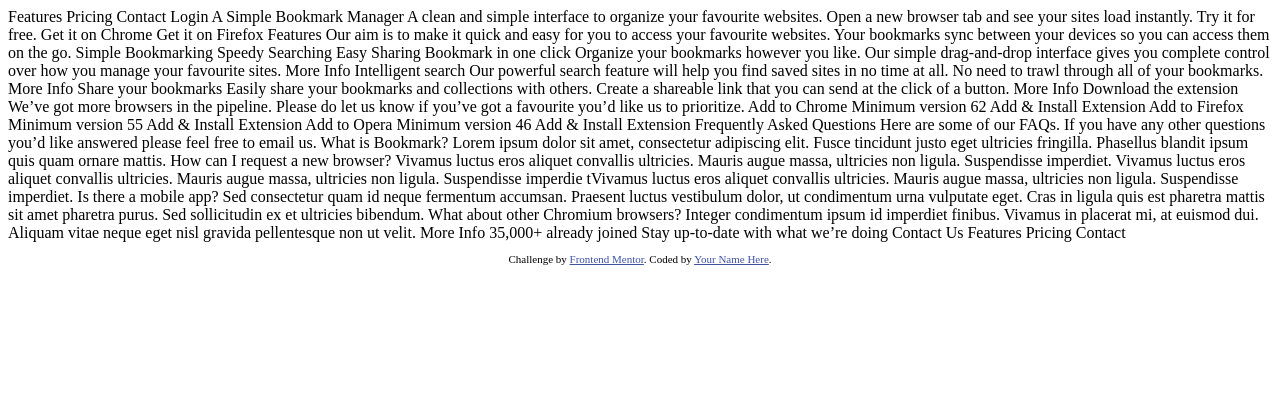
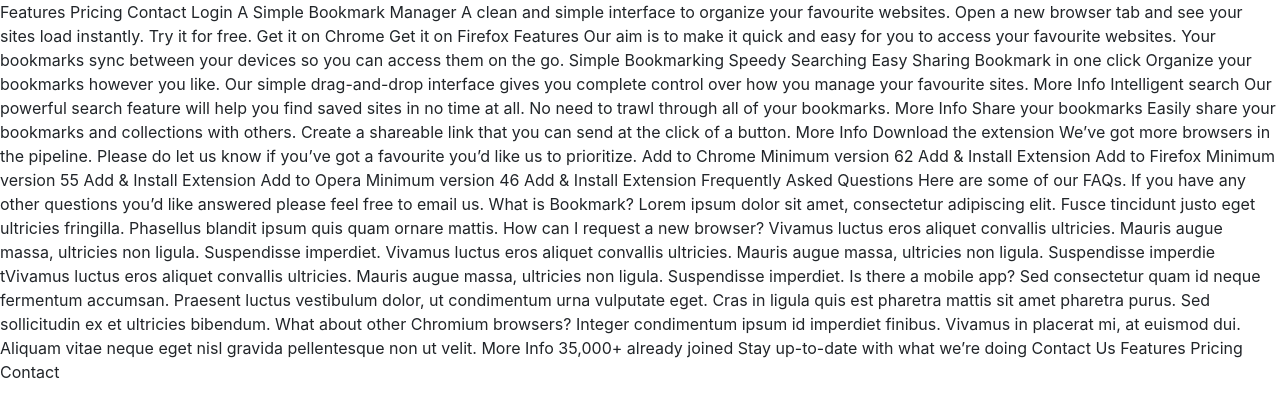
Before and after one commit to donCelis/bookmark-landing-page, a plain HTML site: page index.html in a window 1280 px wide. Drawn offline with nearby package versions, Linux system fonts and the light colour scheme.

Commit message:
bootstrap agregado

```diff
--- a/index.html
+++ b/index.html
@@ -2,17 +2,11 @@
 <html lang="en">
 <head>
   <meta charset="UTF-8">
-  <meta name="viewport" content="width=device-width, initial-scale=1.0"> <!-- displays site properly based on user's device -->
-
+  <meta name="viewport" content="width=device-width, initial-scale=1.0">
   <link rel="icon" type="image/png" sizes="32x32" href="./images/favicon-32x32.png">
-
   <title>Frontend Mentor | Bookmark landing page</title>
-
-  <!-- Feel free to remove these styles or customise in your own stylesheet 👍 -->
-  <style>
-    .attribution { font-size: 11px; text-align: center; }
-    .attribution a { color: hsl(228, 45%, 44%); }
-  </style>
+  <link rel="stylesheet" href="https://stackpath.bootstrapcdn.com/bootstrap/4.5.2/css/bootstrap.min.css" integrity="sha384-JcKb8q3iqJ61gNV9KGb8thSsNjpSL0n8PARn9HuZOnIxN0hoP+VmmDGMN5t9UJ0Z" crossorigin="anonymous">
+  <link rel="stylesheet" href="./styles/main.css">
 </head>
 <body>
 
@@ -124,11 +118,8 @@
   Pricing
   Contact
 
-  <footer>
-    <p class="attribution">
-      Challenge by <a href="https://www.frontendmentor.io?ref=challenge" target="_blank">Frontend Mentor</a>.
-      Coded by <a href="#">Your Name Here</a>.
-    </p>
-  </footer>
+  <script src="https://code.jquery.com/jquery-3.5.1.min.js" integrity="sha256-9/aliU8dGd2tb6OSsuzixeV4y/faTqgFtohetphbbj0=" crossorigin="anonymous"></script>
+  <script src="https://cdn.jsdelivr.net/npm/popper.js@1.16.1/dist/umd/popper.min.js" integrity="sha384-9/reFTGAW83EW2RDu2S0VKaIzap3H66lZH81PoYlFhbGU+6BZp6G7niu735Sk7lN" crossorigin="anonymous"></script>
+  <script src="https://stackpath.bootstrapcdn.com/bootstrap/4.5.2/js/bootstrap.min.js" integrity="sha384-B4gt1jrGC7Jh4AgTPSdUtOBvfO8shuf57BaghqFfPlYxofvL8/KUEfYiJOMMV+rV" crossorigin="anonymous"></script>
 </body>
 </html>
```
Also changed, not shown: styles/main.css (added).
